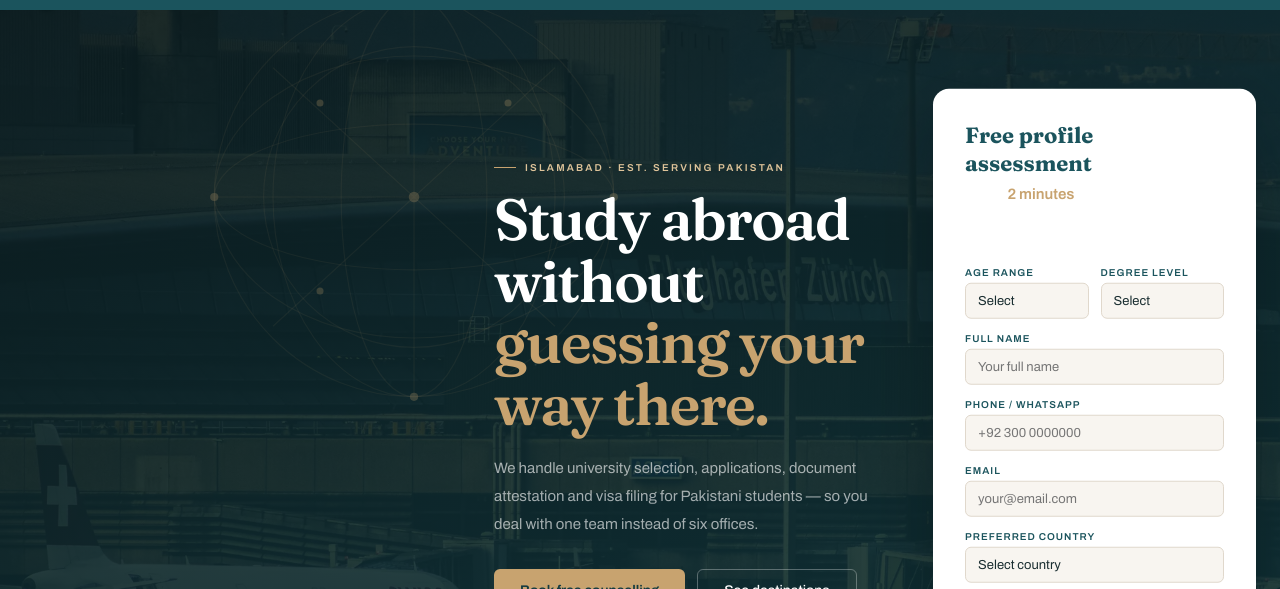
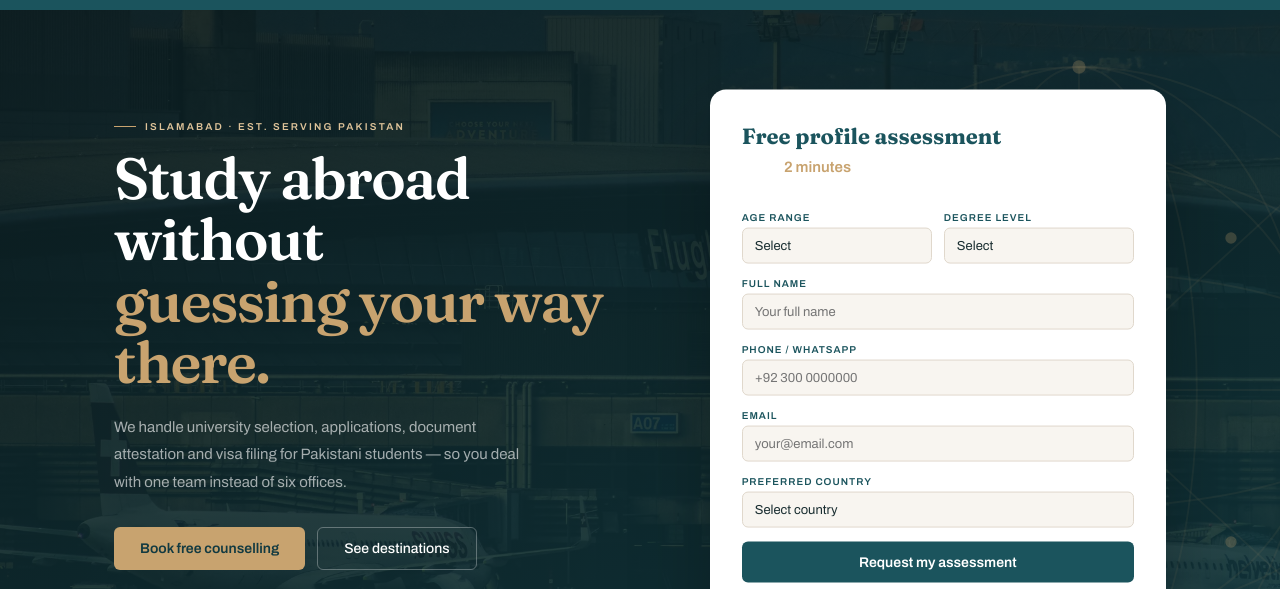
Before and after one commit to tahirarmie-niggo/solutions3601, a website: page public/index.html in a window 1280 px wide. Shown: the part 83-672 px from the top of the page. Drawn offline with Linux system fonts and the light colour scheme.

Commit message:
Update site.css

```diff
--- a/public/css/site.css
+++ b/public/css/site.css
@@ -179,13 +179,24 @@
     rgba(248,245,240,.96) 100%);
 }
 
-/* content always rides above both layers */
-.s3-hero[class*="pg-"] > *,
-.s3-phero[class*="pg-"] > *,
-.s3-sec.deep[class*="band-"] > *,
-.s3-cta[class*="cta-"] > *,
-.s3-sec.cream[class*="tex-"] > *{
+/* content always rides above both layers.
+   NOTE: :not(svg) matters — the decorative mesh SVGs are already
+   position:absolute, and forcing them to relative turns them into
+   in-flow flex items that shove the real content sideways. */
+.s3-hero[class*="pg-"] > *:not(svg),
+.s3-phero[class*="pg-"] > *:not(svg),
+.s3-sec.deep[class*="band-"] > *:not(svg),
+.s3-cta[class*="cta-"] > *:not(svg),
+.s3-sec.cream[class*="tex-"] > *:not(svg){
   position:relative;z-index:1;
+}
+/* lift the decorative SVGs without disturbing their positioning */
+.s3-hero[class*="pg-"] > svg,
+.s3-phero[class*="pg-"] > svg,
+.s3-sec.deep[class*="band-"] > svg,
+.s3-cta[class*="cta-"] > svg,
+.s3-sec.cream[class*="tex-"] > svg{
+  z-index:1;
 }
 
 /* ---- which photo goes where ---- */
@@ -217,13 +228,13 @@
 .s3-sec.cream.tex-team::before{background-image:var(--img-hero-team)}
 
 /* ---- give the photo room to read ---- */
-.s3-hero[class*="pg-"]{min-height:560px;display:flex;align-items:center}
-.s3-phero[class*="pg-"]{min-height:340px;display:flex;align-items:center}
+.s3-hero[class*="pg-"]{min-height:560px;display:flex;align-items:center;justify-content:center}
+.s3-phero[class*="pg-"]{min-height:340px;display:flex;align-items:center;justify-content:center}
 .s3-sec.deep[class*="band-"]{min-height:420px;display:flex;flex-direction:column;justify-content:center}
-.s3-cta[class*="cta-"]{min-height:360px;display:flex;align-items:center}
+.s3-cta[class*="cta-"]{min-height:360px;display:flex;align-items:center;justify-content:center}
 .s3-hero[class*="pg-"] > .s3-hero-inner,
 .s3-cta[class*="cta-"] > .s3-cta-inner,
-.s3-phero[class*="pg-"] > .s3-phero-in{width:100%}
+.s3-phero[class*="pg-"] > .s3-phero-in{width:100%;flex:0 1 auto}
 
 @media(max-width:940px){
   .s3-hero[class*="pg-"]{min-height:0;display:block}
```
